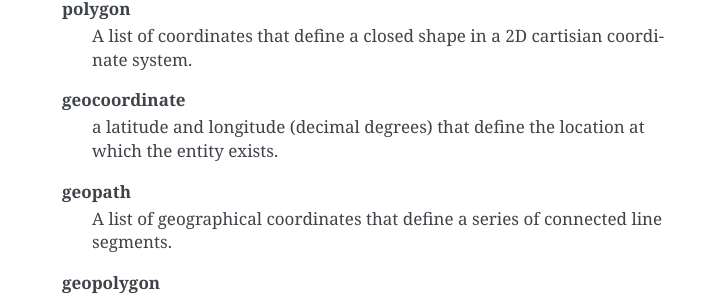
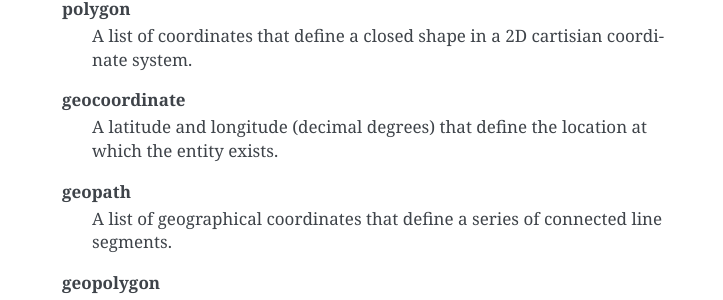
Before and after one commit to ConduceInc/conduce-python-api, a Sphinx documentation site: the page built from doc/source/conduce-entities.rst, in a window 1280 px wide and 900 px high, scrolled down 1471 px. Shown: the part 145-445 px from the top of the window, without its empty margins (388-1111 px from the left). Built offline with Sphinx 7.4.7, drawn with Linux system fonts in a browser that asks for light colours; formulas are drawn with MathJax 3.

```diff
--- a/doc/source/api_ref.rst
+++ b/doc/source/api-ref.rst
@@ -1,4 +1,4 @@
-.. _api_ref:
+.. _api-ref:
 
 =============
 API Reference
--- a/doc/source/conduce-entities.rst
+++ b/doc/source/conduce-entities.rst
@@ -79,7 +79,7 @@ And one of:
  **polygon**
      A list of coordinates that define a closed shape in a 2D cartisian coordinate system.
  **geocoordinate**
-     a latitude and longitude (decimal degrees) that define the location at which the entity exists.
+     A latitude and longitude (decimal degrees) that define the location at which the entity exists.
  **geopath**
      A list of geographical coordinates that define a series of connected line segments.
  **geopolygon**
--- a/doc/source/entity_set.rst
+++ b/doc/source/entity-set.rst
@@ -76,6 +76,7 @@ A Conduce entity requires several fields:
      the time at which the state is no longer valid.  For sample data (data that defines an entity's state at an instant in time), the endtime_ms and timestamp_ms fields should be set to the same value.
  **path**
      one or more points (point, path, or polygon) that describe the space occupied by the entity
+
 Optionally, a Conduce entity may contain an arbitrary list of attributes.  These may be strings, integers, or floating point numbers.
 
 A source data record maps to an entity as follows::
--- a/doc/source/index.rst
+++ b/doc/source/index.rst
@@ -19,4 +19,4 @@ Conduce is a data visualization platform design to enable users to integrate dat
    :maxdepth: 2
    :caption: Contents:
 
-   api_ref
+   api-ref
```
Also changed, not shown: api.py (+2 -6 lines).
